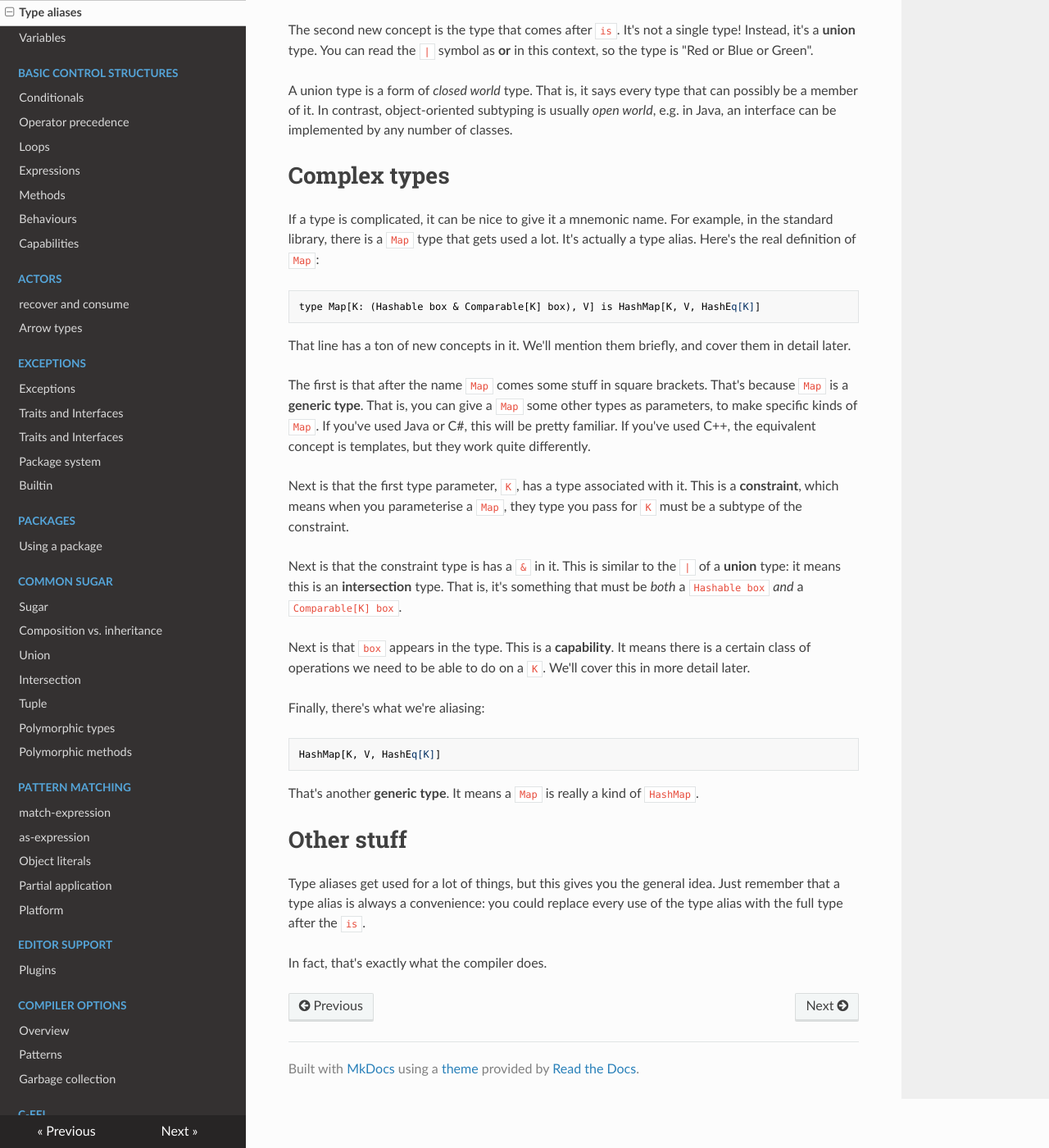
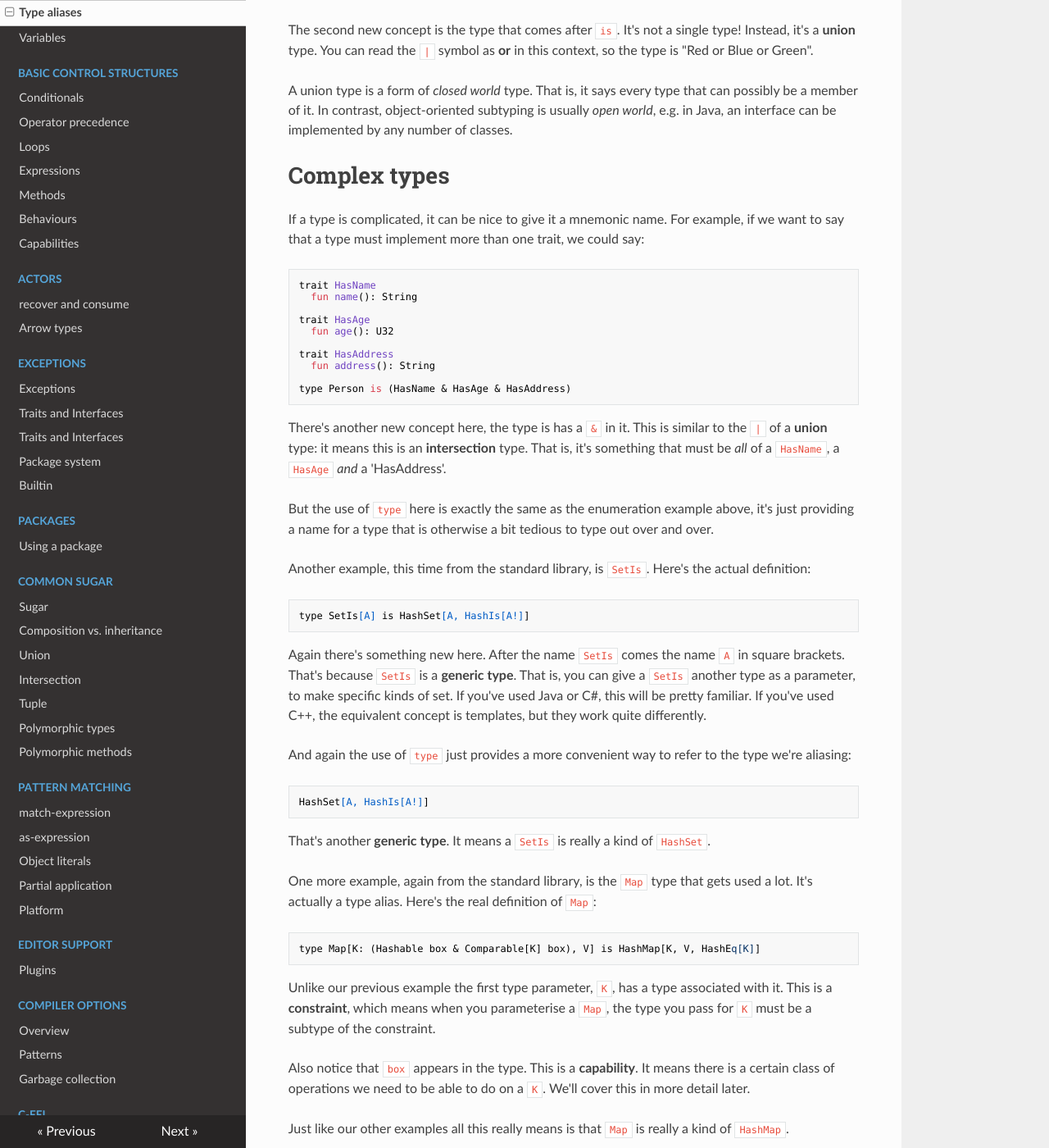
Before and after one commit to ponylang/pony-tutorial, an MkDocs documentation site: the page built from docs/types/type-aliases.md, in a window 1280 px wide and 1400 px high, scrolled down 562 px. Shown: the whole window at 82% size. Built offline with MkDocs 1.6.1, drawn with Linux system fonts in a browser that asks for light colours; nearby versions of some CDN libraries; old or Windows-style settings are respelled for this version of MkDocs.

Commit message:
Edit of type-aliases

````diff
--- a/docs/types/type-aliases.md
+++ b/docs/types/type-aliases.md
@@ -22,29 +22,52 @@ A union type is a form of _closed world_ type. That is, it says every type that
 
 # Complex types
 
-If a type is complicated, it can be nice to give it a mnemonic name. For example, in the standard library, there is a `Map` type that gets used a lot. It's actually a type alias. Here's the real definition of `Map`:
+If a type is complicated, it can be nice to give it a mnemonic name. For example, if we want to say that a type must implement more than one trait, we could say:
+
+```
+trait HasName
+  fun name(): String
+
+trait HasAge
+  fun age(): U32
+
+trait HasAddress
+  fun address(): String
+
+type Person is (HasName & HasAge & HasAddress)
+```
+
+There's another new concept here, the type is has a `&` in it. This is similar to the `|` of a __union__ type: it means this is an __intersection__ type. That is, it's something that must be _all_ of a `HasName`, a `HasAge` _and_ a 'HasAddress'.
+
+But the use of `type` here is exactly the same as the enumeration example above, it's just providing a name for a type that is otherwise a bit tedious to type out over and over.
+
+Another example, this time from the standard library, is `SetIs`. Here's the actual definition:
+
+```
+type SetIs[A] is HashSet[A, HashIs[A!]]
+```
+
+Again there's something new here. After the name `SetIs` comes the name `A` in square brackets. That's because `SetIs` is a __generic type__. That is, you can give a `SetIs` another type as a parameter, to make specific kinds of set. If you've used Java or C#, this will be pretty familiar. If you've used C++, the equivalent concept is templates, but they work quite differently.
+
+And again the use of `type` just provides a more convenient way to refer to the type we're aliasing:
+
+```
+HashSet[A, HashIs[A!]]
+```
+
+That's another __generic type__. It means a `SetIs` is really a kind of `HashSet`.
+
+One more example, again from the standard library, is the `Map` type that gets used a lot. It's actually a type alias. Here's the real definition of `Map`:
 
 ```
 type Map[K: (Hashable box & Comparable[K] box), V] is HashMap[K, V, HashEq[K]]
 ```
 
-That line has a ton of new concepts in it. We'll mention them briefly, and cover them in detail later.
+Unlike our previous example the first type parameter, `K`, has a type associated with it. This is a __constraint__, which means when you parameterise a `Map`, the type you pass for `K` must be a subtype of the constraint.
 
-The first is that after the name `Map` comes some stuff in square brackets. That's because `Map` is a __generic type__. That is, you can give a `Map` some other types as parameters, to make specific kinds of `Map`. If you've used Java or C#, this will be pretty familiar. If you've used C++, the equivalent concept is templates, but they work quite differently.
+Also notice that `box` appears in the type. This is a __capability__. It means there is a certain class of operations we need to be able to do on a `K`. We'll cover this in more detail later.
 
-Next is that the first type parameter, `K`, has a type associated with it. This is a __constraint__, which means when you parameterise a `Map`, they type you pass for `K` must be a subtype of the constraint.
-
-Next is that the constraint type is has a `&` in it. This is similar to the `|` of a __union__ type: it means this is an __intersection__ type. That is, it's something that must be _both_ a `Hashable box` _and_ a `Comparable[K] box`.
-
-Next is that `box` appears in the type. This is a __capability__. It means there is a certain class of operations we need to be able to do on a `K`. We'll cover this in more detail later.
-
-Finally, there's what we're aliasing:
-
-```
-HashMap[K, V, HashEq[K]]
-```
-
-That's another __generic type__. It means a `Map` is really a kind of `HashMap`.
+Just like our other examples all this really means is that `Map` is really a kind of `HashMap`.
 
 # Other stuff
 
````
